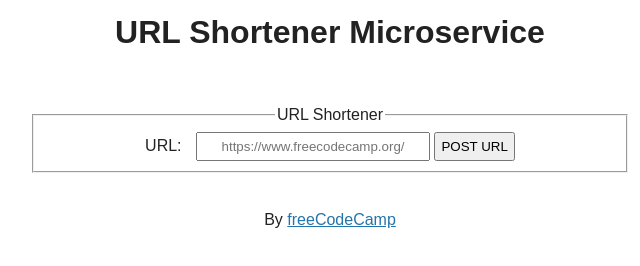
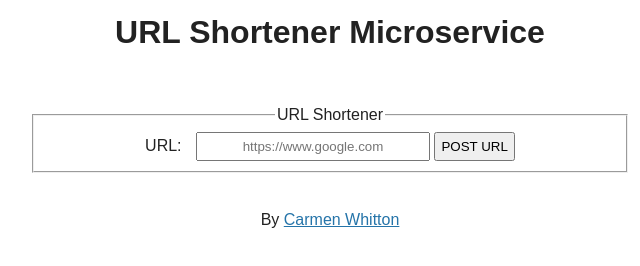
Before and after one commit to Carmen-Git-It/owl-url, a website: page views/index.html in a window 1280 px wide. Shown: the full height of the page, 310-950 px from the left. Drawn offline with Linux system fonts and the light colour scheme.

Commit message:
Some aesthetic changes

```diff
--- a/server.js
+++ b/server.js
@@ -10,16 +10,18 @@ let ready = false;
 // Basic Configuration
 const port = process.env.PORT || 3000;
 
+// Add middleware
 app.use(cors());
-
 app.use(bodyParser.urlencoded({extended:"false"}));
 app.use(bodyParser.json());
 
 app.use('/public', express.static(`${process.cwd()}/public`));
 
+// Import parts of the url model from url.js
 const Url = require('./url.js').urlModel;
 const createUrl = require('./url.js').createUrl;
 
+// Handles the bulk of the api uses
 app.post('/api/shorturl', (req, res, next) => {
   createUrl(req.body.url, (err, data) => {
 
--- a/views/index.html
+++ b/views/index.html
@@ -2,7 +2,7 @@
 
 <html>
   <head>
-    <title>URL Shortener Microservice | freeCodeCamp.org</title>
+    <title>Owl Url - URL Shortening Service</title>
     <link
       rel="icon"
       type="image/png"
@@ -19,14 +19,14 @@
           <fieldset>
             <legend>URL Shortener</legend>
             <label for="url_input">URL:</label>
-            <input id="url_input" type="text" name="url" placeholder="https://www.freecodecamp.org/" />
+            <input id="url_input" type="text" name="url" placeholder="https://www.google.com" />
             <input type="submit" value="POST URL" />
           </fieldset>
         </form>
       </section>
     </main>
     <footer>
-      <p>By <a href="https://www.freecodecamp.org/">freeCodeCamp</a></p>
+      <p>By <a href="https://github.com/Carmen-Git-It/">Carmen Whitton</a></p>
     </footer>
   </body>
 </html>
```
